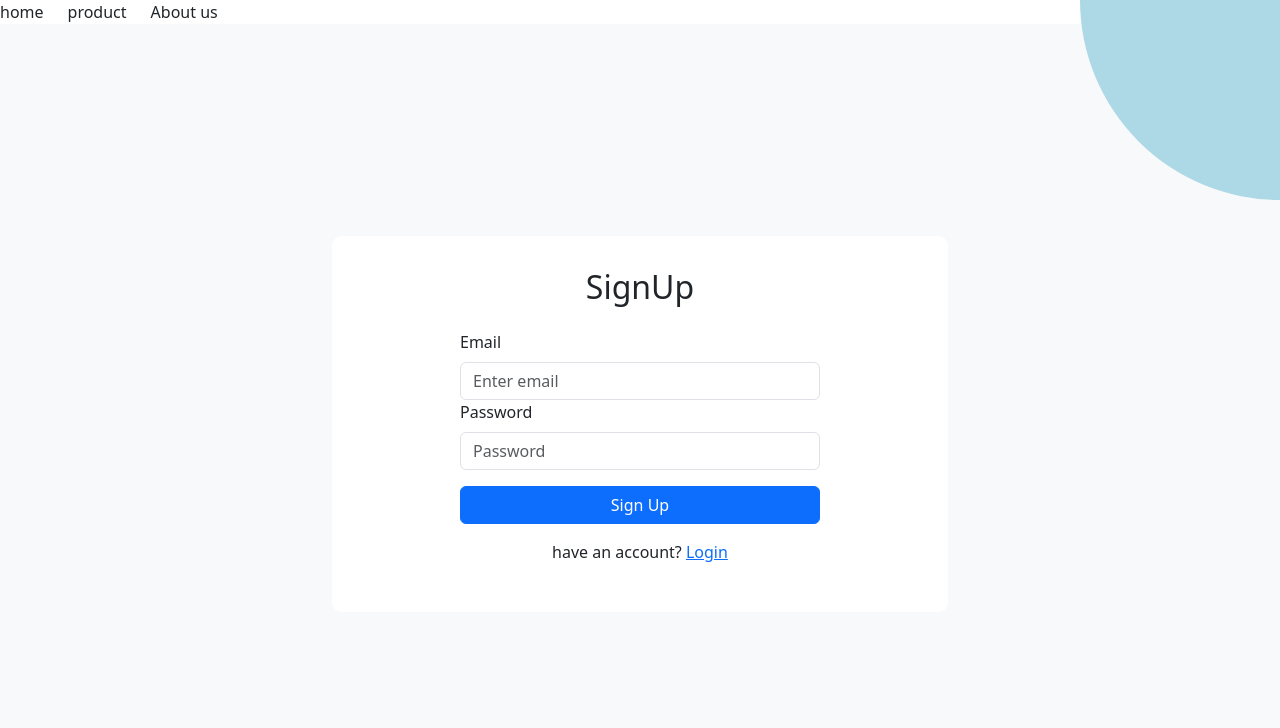
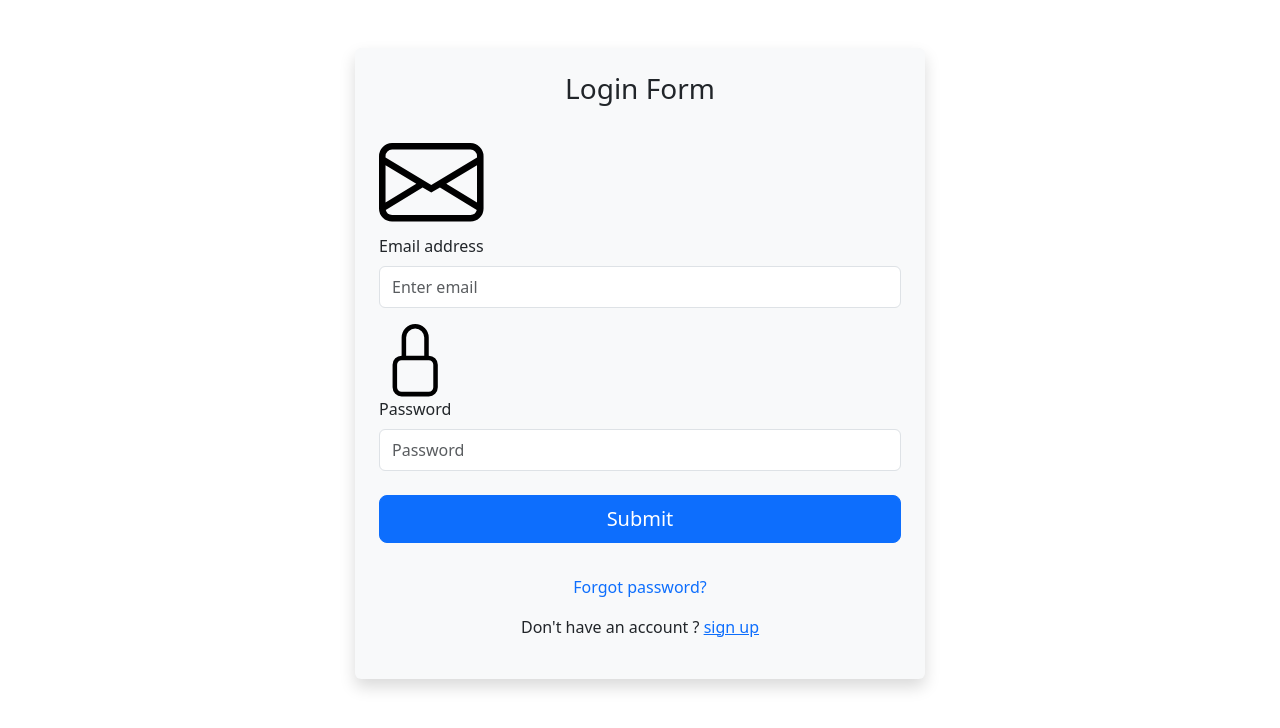
Before and after one commit to HEMANTSAHU123/advance-expense-tracker-project-, a React (Vite) app in the folder vite-project/: page /login in a window 1280 px wide. Shown: the top 728 px of the page. Built offline with nearby package versions, Linux system fonts and the light colour scheme.

Commit message:
login functionalities added

```diff
--- a/vite-project/package.json
+++ b/vite-project/package.json
@@ -14,7 +14,10 @@
     "firebase": "^11.5.0",
     "react": "^19.0.0",
     "react-bootstrap": "^2.10.9",
+    "react-bootstrap-icons": "^1.11.5",
     "react-dom": "^19.0.0",
+    "react-router-dom": "^7.4.0",
+    "react-toastify": "^11.0.5",
     "router-dom": "^3.0.3",
     "toastify": "^2.0.1"
   },
--- a/vite-project/src/App.jsx
+++ b/vite-project/src/App.jsx
@@ -1,24 +1,26 @@
-import React from 'react';
-import Signup from './signupPage/Signup';
-import { Row, Col } from 'react-bootstrap';
+import React from "react";
+import {
+  BrowserRouter as Router,
+  Routes,
+  Route,
+} from "react-router-dom";
+
+import Signup from "./signupPage/Signup";
+import Login from "./signupPage/Login";
+import { ToastContainer } from "react-bootstrap";
+import Profile from "./signupPage/Profile";
 
 const App = () => {
   return (
-    <div>
-      <Row className="align-items-start">
-        <Col xs="auto">
-          home
-        </Col>
-        <Col xs="auto">
-         product
-        </Col>
-        <Col xs="auto">
-         About us
-        </Col>
+    <Router>
+      <Routes>
+        <Route path="/signup" element={<Signup />} />
+        <Route path="/login" element={<Login />} />
 
-      </Row>
-      <Signup />
-    </div>
+        <Route path="/profile" element={<Profile />}></Route>
+      </Routes>
+      <ToastContainer />
+    </Router>
   );
 };
 
--- /dev/null
+++ b/vite-project/src/signupPage/Login.jsx
@@ -0,0 +1,103 @@
+import {
+    signInWithEmailAndPassword,
+
+  } from 'firebase/auth';
+  import React, { useState } from 'react';
+  import { Form, Button, Container, Row, Col, Modal } from 'react-bootstrap';
+  import { auth } from '../firebase/firebase';
+  import { Envelope, Lock } from 'react-bootstrap-icons';
+  import { toast } from 'react-toastify';
+  import { useNavigate } from 'react-router-dom';
+  const Login = () => {
+    const [list, setList] = useState({
+      email: '',
+      password: '',
+    });
+    const navigate=useNavigate();
+
+    const handleForm = (event) => {
+      const { name, value } = event.target;
+      setList({ ...list, [name]: value });
+    };
+
+    const handlesubmit = async (event) => {
+      event.preventDefault();
+      try {
+        await signInWithEmailAndPassword(auth, list.email, list.password);
+        console.log('user logged successfully');
+       navigate('/profile')
+        toast.success('user logged successfully');
+      } catch (error) {
+        console.log(error);
+        toast.error(error.message);
+      }
+
+
+
+    };
+
+    return (
+      <Container>
+         <Row className="justify-content-md-center mt-5">
+        <Col md="6" className="shadow p-4 rounded bg-light">
+          <Form onSubmit={handlesubmit}>
+            <h3 className="text-center mb-4">Login Form</h3>
+
+            {/* Email Input */}
+            <Form.Group controlId="formBasicEmail" className="mb-3">
+              <Form.Label>
+                <Envelope className="me-2" />
+                Email address
+              </Form.Label>
+              <Form.Control
+                type="email"
+                name="email"
+                placeholder="Enter email"
+                value={list.email}
+                onChange={handleForm}
+                className="py-2"
+              />
+            </Form.Group>
+
+            {/* Password Input */}
+            <Form.Group controlId="formBasicPassword" className="mb-4">
+              <Form.Label>
+                <Lock className="me-2" />
+                Password
+              </Form.Label>
+              <Form.Control
+                type="password"
+                name="password"
+                placeholder="Password"
+                value={list.password}
+                onChange={handleForm}
+                className="py-2"
+              />
+            </Form.Group>
+
+            {/* Submit Button */}
+            <div className="d-grid">
+              <Button variant="primary" type="submit" size="lg" className="mb-3">
+                Submit
+              </Button>
+            </div>
+
+            {/* Forgot Password Link */}
+            <p className="text-center mt-3">
+              <a href="#" className="text-decoration-none">
+                Forgot password?
+              </a>
+            </p>
+            </Form>
+            <p className="mt-3 text-center">
+                Don't have an account ? <a href="/signup">sign up</a>
+              </p>
+          </Col>
+        </Row>
+
+
+      </Container>
+    );
+  };
+
+  export default Login;
--- /dev/null
+++ b/vite-project/src/signupPage/Navbar.jsx
@@ -0,0 +1,28 @@
+import React from 'react';
+import { Navbar, Nav, NavLink } from 'react-bootstrap';
+import { Link } from 'react-router-dom';
+
+const MyNavbar = () => {
+  return (
+    <Navbar>
+
+
+      <Navbar.Toggle aria-controls="basic-navbar-nav" />
+      <Navbar.Collapse id="basic-navbar-nav">
+        <Nav className="ml-auto" style={{marginRight:"-20%"}}>
+          <NavLink as={Link} to="/contact" className="nav-link">
+        contact
+          </NavLink>
+          <NavLink as={Link} to="/About" className="nav-link">
+            About
+          </NavLink>
+          <NavLink as={Link} to="/Home" className="nav-link">
+            Home
+          </NavLink>
+        </Nav>
+      </Navbar.Collapse>
+    </Navbar>
+  );
+};
+
+export default MyNavbar;
--- /dev/null
+++ b/vite-project/src/signupPage/Profile.jsx
@@ -0,0 +1,14 @@
+import React from 'react'
+import { Navbar } from 'react-bootstrap'
+
+const Profile = () => {
+  return (
+    <div>
+      <Navbar>
+      welcome to expense tracker
+      </Navbar>
+    </div>
+  )
+}
+
+export default Profile
--- a/vite-project/src/signupPage/Signup.jsx
+++ b/vite-project/src/signupPage/Signup.jsx
@@ -3,12 +3,16 @@ import { auth, db } from '../firebase/firebase';
 import { Container, Row, Col, Form, Button } from 'react-bootstrap';
 import { setDoc, doc } from 'firebase/firestore';
 import { createUserWithEmailAndPassword } from 'firebase/auth';
-
+import { useNavigate } from 'react-router-dom';
+import MyNavbar from './Navbar';
 const Signup = () => {
   const [list, setList] = useState({
     email: '',
     password: '',
   });
+  const [error, setError] = useState('');
+  const [loading, setLoading] = useState(false);
+  const navigate = useNavigate();
 
   const handleChange = (event) => {
     const { name, value } = event.target;
@@ -17,6 +21,8 @@ const Signup = () => {
 
   const handleFormSubmit = async (event) => {
     event.preventDefault();
+    setError('');
+    setLoading(true);
     try {
       const userCredential = await createUserWithEmailAndPassword(
         auth,
@@ -29,12 +35,18 @@ const Signup = () => {
           email: user.email,
         });
       }
+      console.log('user register successfully');
+      setLoading(false);
+      navigate('/login');
     } catch (error) {
-      console.error('Error handling signup:', error);
+      console.error('Error handling signup:', error.message);
+      setError(error.message);
+      setLoading(false);
     }
   };
 
   return (
+    <>    <MyNavbar/>
     <Container fluid style={{ height: '100vh', backgroundColor: '#f8f9fa' }}>
       <Row className="justify-content-center align-items-center" style={{ height: '100%' }}>
         <Col md={8} lg={6}>
@@ -42,22 +54,36 @@ const Signup = () => {
             <Row className="justify-content-center">
               <Col md={8}>
                 <h2 className="text-center mb-4">SignUp</h2>
+                {error && <p className="text-danger">{error}</p>}
                 <Form onSubmit={handleFormSubmit}>
                   <Form.Group controlId="formBasicEmail">
                     <Form.Label>Email</Form.Label>
-                    <Form.Control type="email" placeholder="Enter email" name="email" value={list.email} onChange={handleChange} />
+                    <Form.Control
+                      type="email"
+                      placeholder="Enter email"
+                      name="email"
+                      value={list.email}
+                      onChange={handleChange}
+                    />
                   </Form.Group>
 
                   <Form.Group controlId="formBasicPassword">
                     <Form.Label>Password</Form.Label>
-                    <Form.Control type="password" placeholder="Password" name="password" value={list.password} onChange={handleChange} />
+                    <Form.Control
+                      type="password"
+                      placeholder="Password"
+                      name="password"
+                      value={list.password}
+                      onChange={handleChange}
+                    />
                   </Form.Group>
 
-                  <Button variant="primary" type="submit" className="w-100 mt-3">
-                    Sign Up
+                  <Button variant="primary" type="submit" className="w-100 mt-3" disabled={loading}>
+                    {loading ? 'Signing Up...' : 'Sign Up'}
                   </Button>
                 </Form>
                 <p className="text-center mt-3">
+
                   have an account? <a href="/login">Login</a>
                 </p>
               </Col>
@@ -78,6 +104,8 @@ const Signup = () => {
         }}
       ></div>
     </Container>
+    </>
+
   );
 };
 
```
Also changed, not shown: 1 other file (tests, documents, lock files or other folders).
